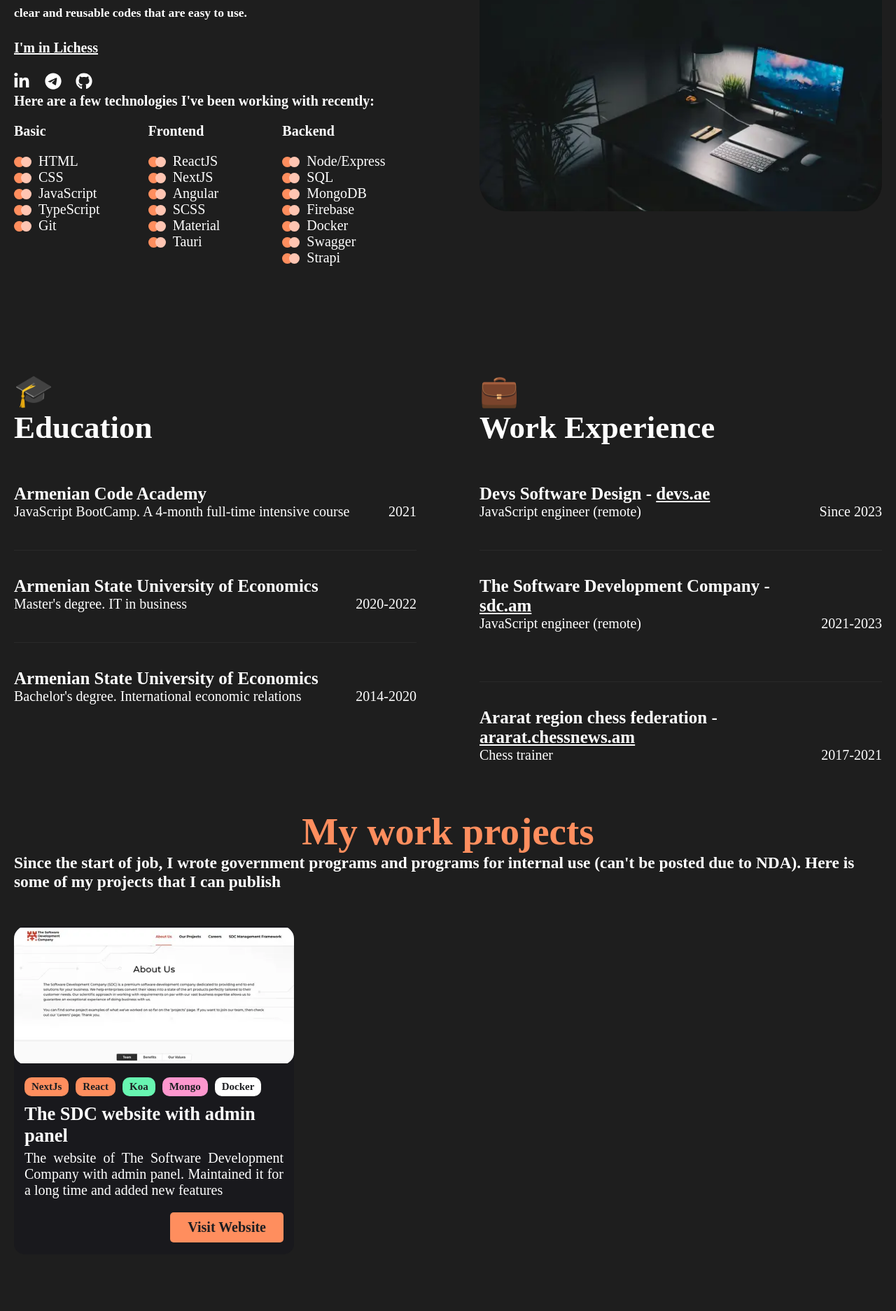
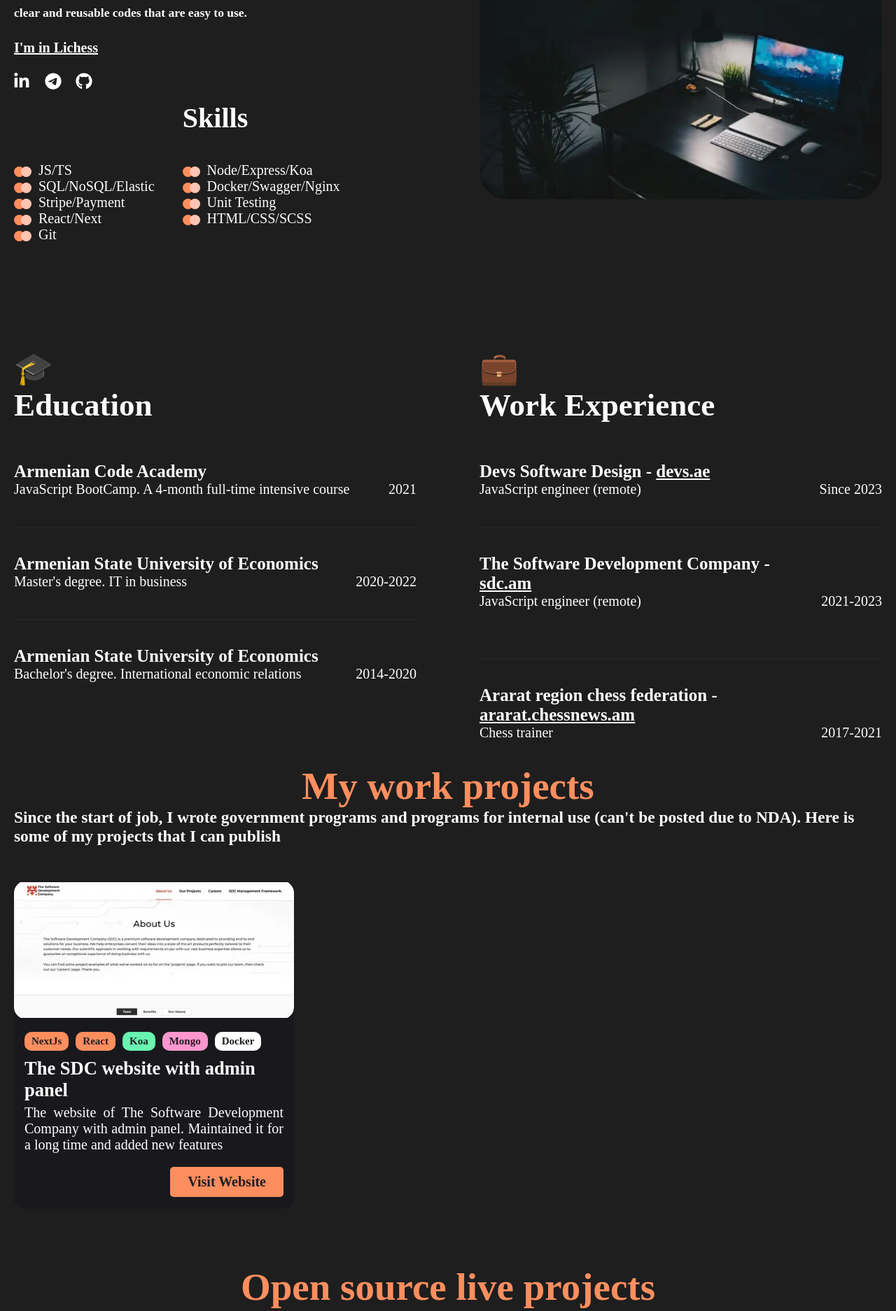
Before and after one commit to ArtyomSukiasyan/portfolio, a Next.js app: page / in a window 1280 px wide. Shown: the part 1046-2920 px from the top of the page at 70% size. Built offline with nearby package versions, Linux system fonts and the light colour scheme.

Commit message:
feat: update skills

```diff
--- a/src/components/sections/preview/Preview.tsx
+++ b/src/components/sections/preview/Preview.tsx
@@ -2,7 +2,7 @@ import { name } from "../../../constants/config";
 import {
   description,
   getInTouch,
-  skills,
+  introduce,
 } from "../../../constants/previewTexts";
 import { linkedinLink } from "../../../constants/socialLinks";
 import Button from "../../shared/button/Button";
@@ -17,7 +17,7 @@ export default function Preview() {
       <Container className={styles.container}>
         <div className={styles.heroInfo}>
           <h2 className={styles.name}>{name}</h2>
-          <h2 className={styles.skills}>{skills}</h2>
+          <h2 className={styles.skills}>{introduce}</h2>
           <p className={styles.desc}>{description}</p>
           <div className={styles.buttonWrapper}>
             <Button
--- a/src/components/shared/lastTechnologies/LastTechnologies.module.css
+++ b/src/components/shared/lastTechnologies/LastTechnologies.module.css
@@ -1,6 +1,7 @@
 .tagsTitle {
-  font-size: 1rem;
+  font-size: 2rem;
   font-weight: 700;
+  text-align: center;
 }
 
 .skills {
@@ -12,8 +13,9 @@
 
 .tags {
   display: grid;
-  grid-template-columns: 1fr;
+  grid-template-columns: 1fr 1fr;
   grid-template-rows: 1fr 1fr;
+  grid-column-gap: 2rem;
   padding-top: 1rem;
 }
 
--- a/src/components/shared/lastTechnologies/LastTechnologies.tsx
+++ b/src/components/shared/lastTechnologies/LastTechnologies.tsx
@@ -1,15 +1,13 @@
-import { lastTechnologiesText } from "../../../constants/aboutTexts";
 import { lastTechnologies } from "../../../constants/lastTechnologies";
+import { skills } from "../../../constants/previewTexts";
 import styles from "./LastTechnologies.module.css";
 
 export default function LastTechnologies() {
   return (
     <div>
-      <h3 className={styles.tagsTitle}>{lastTechnologiesText}</h3>
+      <h3 className={styles.tagsTitle}>{skills}</h3>
       <div className={styles.skills}>
         {lastTechnologies.map((el) => (
-          <div key={el.title}>
-            <h4>{el.title}</h4>
           <div className={styles.tags}>
             {el.skills.map((tag) => (
               <span className={styles.tag} key={tag}>
@@ -17,7 +15,6 @@ export default function LastTechnologies() {
               </span>
             ))}
           </div>
-          </div>
         ))}
       </div>
     </div>
--- a/src/constants/aboutTexts.ts
+++ b/src/constants/aboutTexts.ts
@@ -1,7 +1,4 @@
 export const description =
   "Thanks to extensive experience playing professional chess, I have an analytical mind aimed at optimal problem solving. Being a fan of my craft, I spend an average of 14 hours a day programming. I always try to create clear and reusable codes that are easy to use.";
 
-export const lastTechnologiesText =
-  "Here are a few technologies I've been working with recently:";
-
 export const lichessText = "I'm in Lichess";
--- a/src/constants/lastTechnologies.ts
+++ b/src/constants/lastTechnologies.ts
@@ -1,14 +1,15 @@
 export const lastTechnologies = [
   {
-    title: "Basic",
-    skills: ["HTML", "CSS", "JavaScript", "TypeScript", "Git"],
-  },
-  {
-    title: "Frontend",
-    skills: ["ReactJS", "NextJS", "Angular", "SCSS", "Material", "Tauri"],
-  },
-  {
-    title: "Backend",
-    skills: ["Node/Express", "SQL", "MongoDB", "Firebase", "Docker", "Swagger", "Strapi"],
+    skills: [
+      "JS/TS",
+      "Node/Express/Koa",
+      "SQL/NoSQL/Elastic",
+      "Docker/Swagger/Nginx",
+      "Stripe/Payment",
+      "Unit Testing",
+      "React/Next",
+      "HTML/CSS/SCSS",
+      "Git",
+    ],
   },
 ];
--- a/src/constants/previewTexts.ts
+++ b/src/constants/previewTexts.ts
@@ -1,6 +1,8 @@
-export const skills = "I'm a JavaScript engineer";
+export const introduce = "I'm a JavaScript engineer";
 
 export const description =
   "Experienced hard-working web developer with a keen interest in education. Former professional chess player and trainer. Have 3.5 years of experience working with children as chess trainer. Fan of my work.";
 
 export const getInTouch = "Get in touch";
+
+export const skills = "Skills"
--- a/src/constants/project/projectTexts.ts
+++ b/src/constants/project/projectTexts.ts
@@ -2,9 +2,14 @@ export const visitSite = "Visit Website";
 
 export const sourceCode = "Source code";
 
-export const openSourceProjects = "As a fan of programming and a big chess lover, I have created several useful open source projects";
+export const openSourceProjects =
+  "As a fan of programming and a big chess lover, I have created several useful open source projects";
 
-export const githubProjects = "My Fun projects on Github";
+export const workProjects = "My work projects";
+
+export const liveProjects = "Open source live projects";
+
+export const githubProjects = "Open source fun projects";
 
 export const freeTimeText =
   "In my free time I create various features and publish them in my Github. Below you can see some of my projects.";
--- a/src/constants/project/projectsList.ts
+++ b/src/constants/project/projectsList.ts
@@ -4,7 +4,9 @@ import {
   freeTimeText,
   githubProjects,
   jobProjectsDescription,
+  liveProjects,
   openSourceProjects,
+  workProjects,
 } from "./projectTexts";
 
 interface IProjectData {
@@ -15,12 +17,12 @@ interface IProjectData {
 
 export const projectList: IProjectData[] = [
   {
-    title: "My work projects",
+    title: workProjects,
     description: jobProjectsDescription,
     list: JOB_PROJECTS,
   },
   {
-    title: "My open source live projects",
+    title: liveProjects,
     description: openSourceProjects,
     list: OPEN_SOURCE_PROJECTS,
   },
```
Lines whose indentation alone changed are shown as unchanged.
